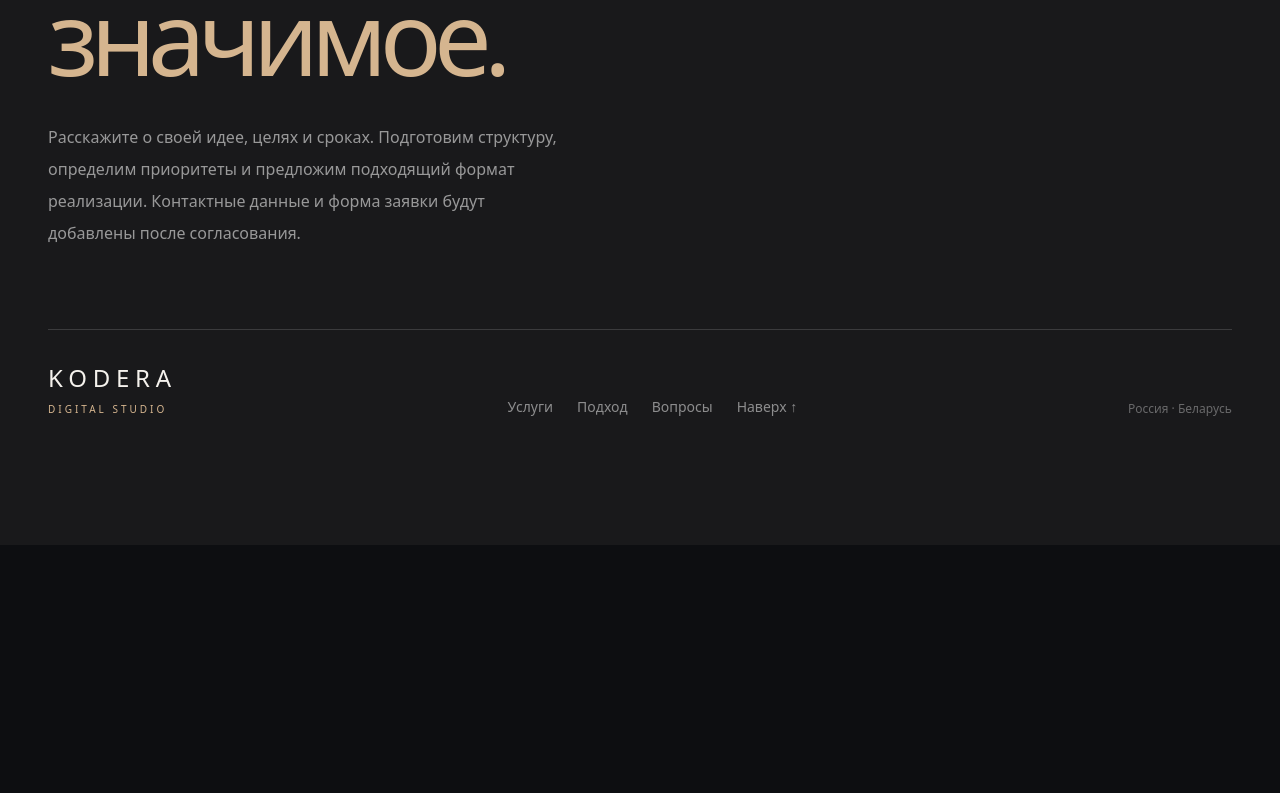
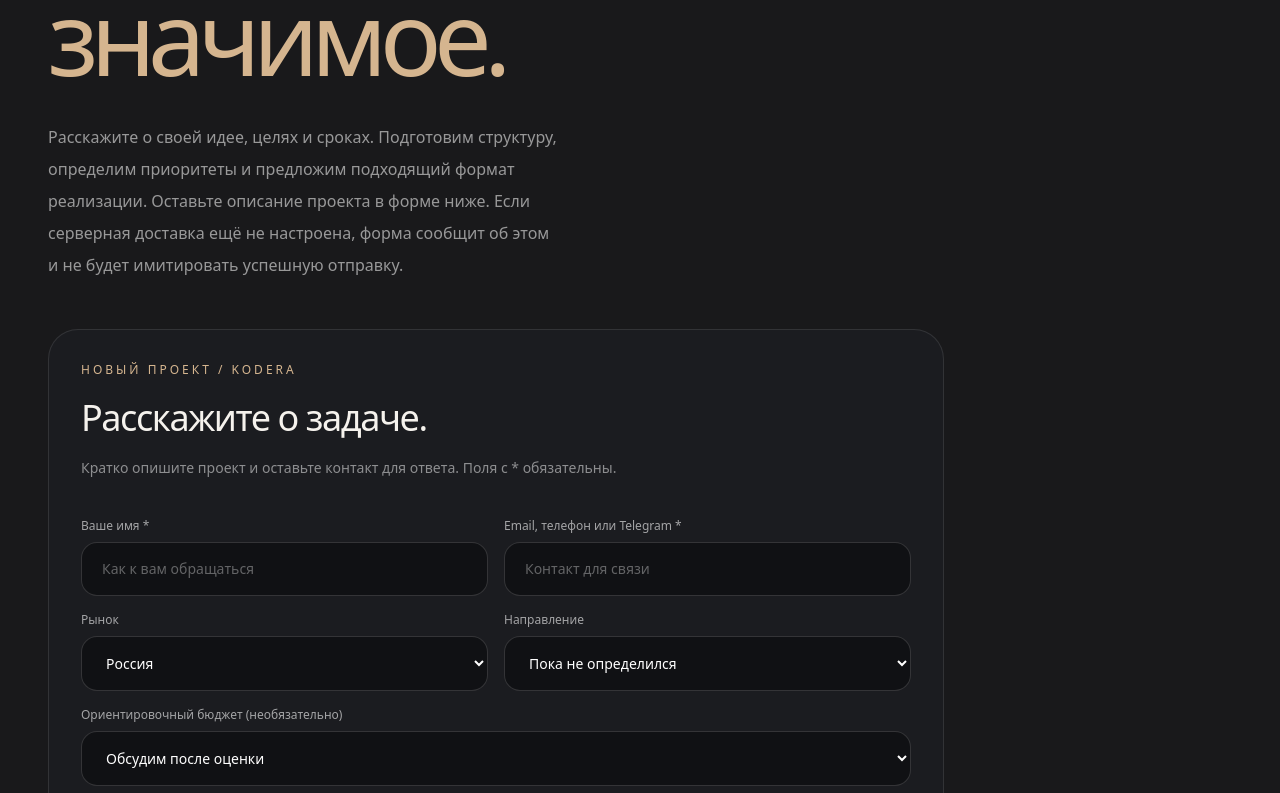
Before and after one commit to bdjsjss7-sys/kodera, a Next.js app: page / in a window 1280 px wide. Shown: the part 5787-6580 px from the top of the page. Before the commit the page ends 6332 px from the top, so only its background shows below. Built offline with nearby package versions, Linux system fonts and the light colour scheme.

Commit message:
Connect live project intake across navigation and sitemap

```diff
--- a/src/app/page.tsx
+++ b/src/app/page.tsx
@@ -2,6 +2,7 @@
 
 import { useState } from "react";
 import Link from "next/link";
+import LeadForm from "@/components/LeadForm";
 
 const slides = [
   { eyebrow: "01 / WEB EXPERIENCE", title: "Сайты, которые\nзапоминают.", desc: "Выразительный дизайн, быстрая загрузка и продуманная структура.", mark: "WEB" },
@@ -123,8 +124,8 @@ export default function Home() {
         <div className="mx-auto max-w-[1500px] px-5 py-24 md:px-12 md:py-32">
           <p className="mb-6 text-xs uppercase tracking-[.3em] text-[#d5b58f]">06 / Следующий шаг</p>
           <h2 className="max-w-5xl text-[clamp(3.5rem,8vw,8rem)] font-light leading-[.95] tracking-[-.075em]">Создадим что-то <span className="text-[#d5b58f]">значимое.</span></h2>
-          <p className="mt-9 max-w-lg text-base leading-8 text-white/55">Расскажите о своей идее, целях и сроках. Подготовим структуру, определим приоритеты и предложим подходящий формат реализации. Контактные данные и форма заявки будут добавлены после согласования.</p>
-          <div className="mt-20 flex flex-wrap items-end justify-between gap-8 border-t border-white/15 pt-8"><div><strong className="text-2xl font-light tracking-[.24em]">KODERA</strong><p className="mt-2 text-[10px] tracking-[.3em] text-[#d5b58f]">DIGITAL STUDIO</p></div><div className="flex flex-wrap gap-6 text-sm text-white/50"><a href="#services" className="hover:text-white">Услуги</a><a href="#about" className="hover:text-white">Подход</a><a href="#faq" className="hover:text-white">Вопросы</a><a href="#" className="hover:text-white">Наверх ↑</a></div><span className="text-xs text-white/35">Россия · Беларусь</span></div>
+          <p className="mt-9 max-w-lg text-base leading-8 text-white/55">Расскажите о своей идее, целях и сроках. Подготовим структуру, определим приоритеты и предложим подходящий формат реализации. Оставьте описание проекта в форме ниже. Если серверная доставка ещё не настроена, форма сообщит об этом и не будет имитировать успешную отправку.</p>
+          <div className="mt-12 max-w-4xl"><LeadForm compact/></div><div className="mt-20 flex flex-wrap items-end justify-between gap-8 border-t border-white/15 pt-8"><div><strong className="text-2xl font-light tracking-[.24em]">KODERA</strong><p className="mt-2 text-[10px] tracking-[.3em] text-[#d5b58f]">DIGITAL STUDIO</p></div><div className="flex flex-wrap gap-6 text-sm text-white/50"><a href="#services" className="hover:text-white">Услуги</a><a href="#about" className="hover:text-white">Подход</a><a href="#faq" className="hover:text-white">Вопросы</a><a href="#" className="hover:text-white">Наверх ↑</a></div><span className="text-xs text-white/35">Россия · Беларусь</span></div>
         </div>
       </footer>
     </main>
```
